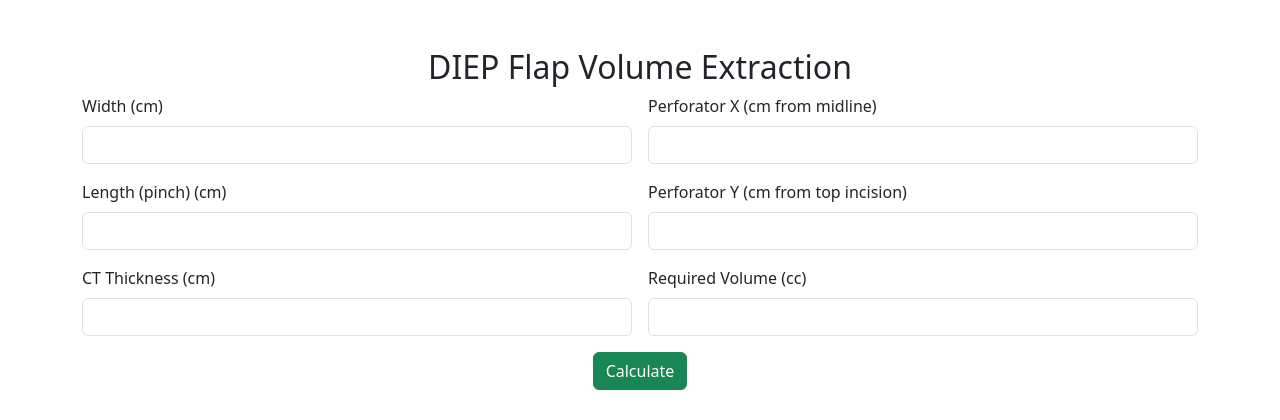
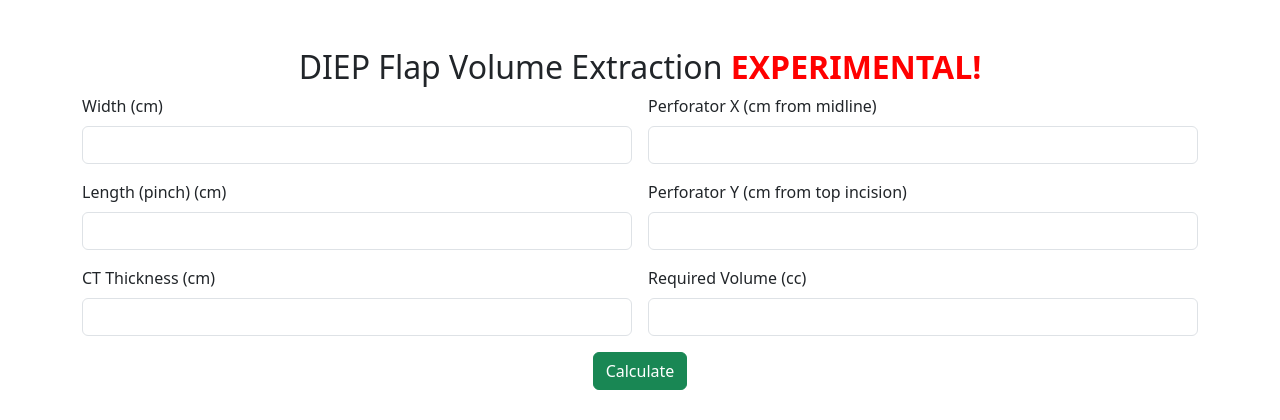
Before and after one commit to Drzet/diepcalc, a Flask app: page /extract in a window 1280 px wide. Shown: the part 54-474 px from the top of the page. Run offline with Flask 3, Linux system fonts and the light colour scheme; the visitor is signed in with stand-in values (Sample User, id 1).

Commit message:
Update index.html

```diff
--- a/templates/index.html
+++ b/templates/index.html
@@ -13,7 +13,7 @@
         <a href="{{ url_for('logout') }}" class="btn btn-danger">Logout</a>
     </nav>
     <div class="container mt-5">
-        <h2 class="text-center">DIEP Flap Volume Extraction</h2>
+        <h2 class="text-center">DIEP Flap Volume Extraction <span style="color: red; font-weight: bold;">EXPERIMENTAL!</span></h2>
     <form method="post" class="row g-3">
     <!-- Left Column -->
     <div class="col-md-6">
```
